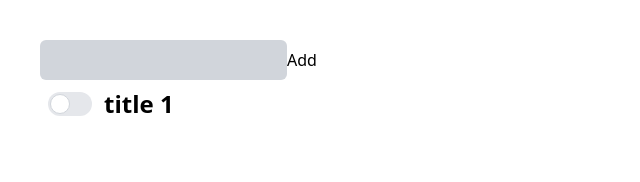
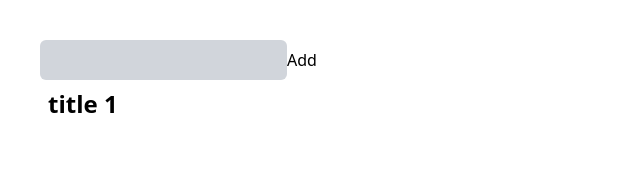
Before and after one commit to mabuhanifa/feed-a-help, a Next.js app: page / in a window 1280 px wide. Shown: the top 182 px of the page, without its empty margins (0-640 px from the left). Built offline with nearby package versions, Linux system fonts and the light colour scheme.

Commit message:
created Todo using dispatch

```diff
--- a/src/contextAPI/reducer.tsx
+++ b/src/contextAPI/reducer.tsx
@@ -1,5 +1,9 @@
 export const initialState: StateType = {
-    todos: [],
+    todos: [{
+        id: 0,
+        title: "title 1",
+        isCompleted: false
+    }],
 };
 
 export const reducer = (state: StateType, action: Action) => {
--- a/src/pages/index.tsx
+++ b/src/pages/index.tsx
@@ -1,35 +1,35 @@
 import { type NextPage } from "next";
 import { useState, type FormEvent } from "react";
-import CheckBox from "~/components/CheckBox";
+import { useDispatch, useSelector } from "~/contextAPI/hooks";
 
 const Home: NextPage = () => {
-  const [todos, setTodos] = useState<Todo[]>([
-    {
-      id: 0,
-      title: "title 1",
-      isCompleted: false
-    }
-  ]);
+  const dispatch = useDispatch();
+  const todos = useSelector((s) => s.todos);
 
   const [title, setTitle] = useState("");
 
   //create todo function
+
   const createTodo = (e: (FormEvent<HTMLFormElement | HTMLButtonElement>)) => {
     e.preventDefault();
-    setTodos((prevTodos) => [...prevTodos, {
-      id: todos.length + 1,
-      title,
-      isCompleted: false
-    }]
-    )
+    dispatch({
+      type: "ADD_TODO",
+      payload:
+      {
+        id: todos.length + 1,
+        title,
+        isCompleted: false
+      }
+    });
     setTitle("");
   };
-  const changeStatus = (id: number) => {
-    setTodos((prevTodos) => prevTodos.map((prevTodo) => prevTodo.id === id ?
-      { ...prevTodo, isCompleted: !prevTodo.isCompleted }
-      :
-      prevTodo))
-  }
+
+  // const changeStatus = (id: number) => {
+  //   setTodos((prevTodos) => prevTodos.map((prevTodo) => prevTodo.id === id ?
+  //     { ...prevTodo, isCompleted: !prevTodo.isCompleted }
+  //     :
+  //     prevTodo))
+  // }
   return (
     <section className="p-10">
       <form onSubmit={(e) => createTodo(e)}>
@@ -45,7 +45,7 @@ const Home: NextPage = () => {
         {
           todos && todos.map((todo) => (
             <div key={todo.id} className="flex items-center p-2">
-              <CheckBox id={todo.id} changeStatus={changeStatus} isCompleted={todo.isCompleted} />
+              {/* <CheckBox id={todo.id} changeStatus={changeStatus} isCompleted={todo.isCompleted} /> */}
               <h1 className={`text-2xl font-bold ${todo.isCompleted ? "line-through" : ""}`}>
                 {todo.title}
               </h1>
```
